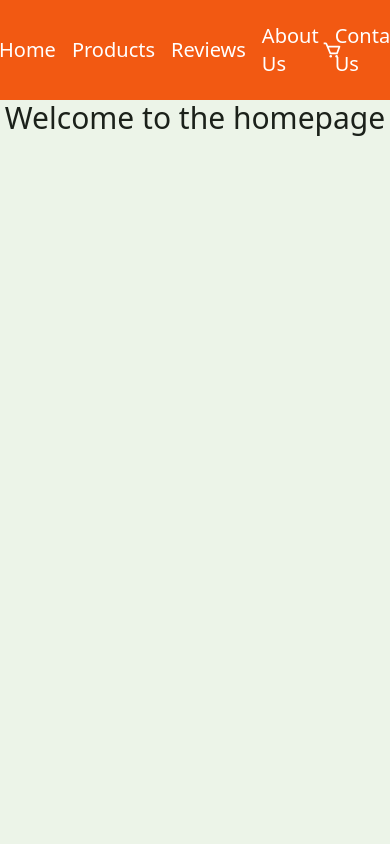
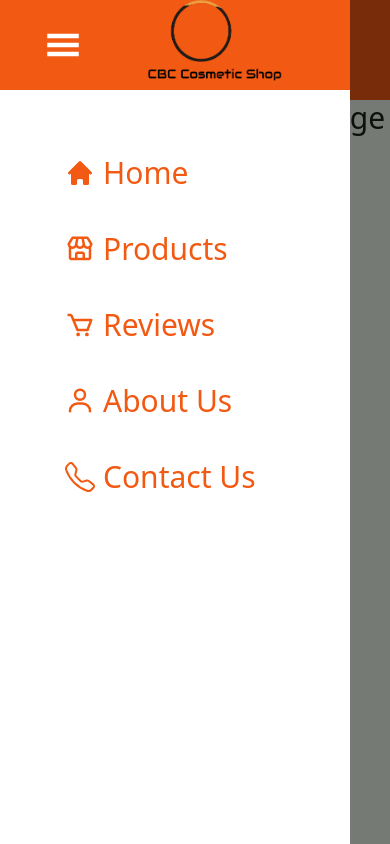
Before and after one commit to sxmiru/cosmetic-store-frontend, a React (Vite) app: page / in a window 390 px wide. Built offline with nearby package versions, Linux system fonts and the light colour scheme.

Commit message:
Responsive cart & navbar 📝

```diff
--- a/src/components/header.jsx
+++ b/src/components/header.jsx
@@ -1,9 +1,64 @@
-import { BiCart } from "react-icons/bi";
-import { Link } from "react-router-dom";
+import { useState } from "react";
+import { BiCart, BiStore, BiUser } from "react-icons/bi";
+import { BsTelephone } from "react-icons/bs";
+import { GiHamburgerMenu } from "react-icons/gi";
+import { HiHome } from "react-icons/hi";
+import { Link, useNavigate } from "react-router-dom";
 
 export default function Header() {
+    const navigate = useNavigate();
+    const [isOpen, setIsOpen] = useState(true);
     return (
             <header className="h-[100px] bg-accent flex  justify-center items-center relative">
+                {isOpen &&
+                    <div className="fixed z-[100] w-[100vw] h-[100vh] top-0 right-0 bg-black/50 md:hidden" >
+                        <div className="h-full w-[350px] bg-white flex flex-col">
+                            <div className="w-full h-[100px] bg-accent flex pl-[45px] flex-row items-center gap-[20px]">
+                                <GiHamburgerMenu className="text-white text-4xl md:hidden" onClick={()=>{
+                                    setIsOpen(false);
+                                }}/>
+                                <img className="w-[200px] h-[90px] object-cover cursor-pointer" src="logo.png" alt="logo" onClick={() => navigate("/")}/>
+                            </div>
+                            <div className="w-full h-full flex flex-col p-[45px] items-start">
+                            <button className="text-accent text-3xl flex flex-row items-center m-5" onClick={()=>{
+                                    setIsOpen(false);
+                                    navigate("/")
+                                }}>
+                                <HiHome className="text-accent mr-2"/> Home
+                            </button>
+                            <button className="text-accent text-3xl flex flex-row items-center m-5" onClick={()=>{
+                                    setIsOpen(false);
+                                    navigate("/products")
+                                }}>
+                                <BiStore className="text-accent mr-2"/> Products
+                            </button>
+                            <button className="text-accent text-3xl flex flex-row items-center m-5" onClick={()=>{
+                                    setIsOpen(false);
+                                    navigate("/reviews")
+                                }}>
+                                <BiCart className="text-accent mr-2"/> Reviews
+                            </button>
+                            <button className="text-accent text-3xl flex flex-row items-center m-5" onClick={()=>{
+                                    setIsOpen(false);
+                                    navigate("/about-us")
+                                }}>
+                                <BiUser className="text-accent mr-2"/> About Us
+                            </button>
+                            <button className="text-accent text-3xl flex flex-row items-center m-5" onClick={()=>{
+                                    setIsOpen(false);
+                                    navigate("/contact-us")
+                                }}>
+                                <BsTelephone className="text-accent mr-2"/> Contact Us
+                            </button>
+                            </div>
+                        </div>
+                    </div>
+                }
+                <img className="w-[200px] h-[90px] object-cover absolute md:left-[0px] cursor-pointer" src="logo.png" alt="logo" onClick={() => navigate("/")}/>
+                <GiHamburgerMenu className="text-white text-4xl absolute md:hidden left-[40px]" onClick={()=>{
+                    setIsOpen(true);
+                }}/>
+                <div className="w-full justify-center items-center hidden md:flex">
                     <Link to="/" className="text-white text-xl ml-4">
                         Home
                     </Link>
@@ -22,6 +77,7 @@
                     <Link to="/cart" className="absolute right-12">
                         <BiCart className="text-white text-xl ml-4"/>
                     </Link>
+                </div>
             </header>
     );
 }
--- a/src/pages/client/cart.jsx
+++ b/src/pages/client/cart.jsx
@@ -8,18 +8,24 @@
     const navigate = useNavigate();
     console.log(cart);
     return (
-        <div className="w-full h-screen flex flex-col py-[40px] items-center">
+        <div className="w-full h-screen flex flex-col px-[10px] py-[40px] items-center">
             {
                 cart.map(
                     (item)=>{
                         return(
-                            <div key={item.productId} className="w-[800px] h-[100px] m-[10px] shadow-2xl flex flex-row items-center relative">
-                                <img src={item.image} alt="product image" className="w-[100px] h-[100px] object-cover"/>
-                                <div className="w-[320px] h-full flex flex-col justify-center pl-[10px]">
-                                    <span className="font-bold">{item.name}</span>
-                                    <span className="font-semibold">{item.price}</span>
+                            <div key={item.productId} className="w-full md:w-[800px] h-[200px] md:h-[100px] m-[10px] shadow-2xl flex flex-row items-center relative">
+                                <div className="md:w-[100px] w-[200px] flex flex-col justify-center items-center">
+                                    <img src={item.image} alt="product image" className="w-[100px] h-[100px] object-cover"/>
+                                    <div className="h-full flex-col justify-center pl-[10px] flex md:hidden">
+                                        <span className="font-bold text-center md:text-left">{item.name}</span>
+                                        <span className="font-semibold text-center md:text-left">{item.price}</span>
+                                    </div>
                                 </div>
-                                <div className="w-[190px] h-full flex flex-row justify-center items-center">
+                                <div className="h-full flex-col justify-center pl-[10px] hidden md:flex">
+                                        <span className="font-bold text-center md:text-left">{item.name}</span>
+                                        <span className="font-semibold text-center md:text-left">{item.price}</span>
+                                    </div>
+                                <div className="w-[190px] h-full flex flex-row justify-center items-center text-4xl md:text-base">
                                     <button className="flex items-center justify-center w-[30px] rounded-lg bg-accent text-white font-bold cursor-pointer hover:bg-blue-400" onClick={
                                         ()=>{
                                             addToCart(item, -1);
@@ -34,10 +40,10 @@
                                         }
                                     }>+</button>
                                 </div>
-                                <div className="w-[190px] h-full flex justify-end items-center pr-[10px]">
+                                <div className="w-[190px] h-full flex justify-end items-center pr-[10px] text-3xl md:text-xl">
                                     <span className="font-semibold">{(item.quantity * item.price).toLocaleString('en-US', {minimumFractionDigits: 2, maximumFractionDigits: 2})}</span>
                                 </div>
-                                <button className="w-[30px] h-[30px] absolute right-[-40px] cursor-pointer text-white bg-red-600 shadow rounded-full flex justify-center items-center border-[2px] border-red-600 hover:bg-white hover:text-red-600" onClick={
+                                <button className="w-[30px] h-[30px] absolute md:right-[-40px] md:top-[35px] top-[0px] right-[0px] cursor-pointer text-white bg-red-600 shadow rounded-full flex justify-center items-center border-[2px] border-red-600 hover:bg-white hover:text-red-600 " onClick={
                                     ()=>{
                                         addToCart(item, -item.quantity)
                                         setCart(getCart());
@@ -48,11 +54,11 @@
                     }
                 )
             }
-            <div className="w-[800px] h-[100px] m-[10px] p-[10px] shadow-2xl flex flex-row items-center justify-end relative">
-                <span className="font-bold text-2xl ">
+            <div className="md:w-[800px] w-full h-[100px] m-[10px] p-[10px] shadow-2xl flex flex-row items-center justify-end relative">
+                <span className="font-bold md:text-2xl text-3xl ">
                     Total: {getTotal().toLocaleString('en-US', {minimumFractionDigits: 2, maximumFractionDigits: 2})}
                 </span>
-                <button className="absolute left-[10px] w-[150px] h-[50px] cursor-pointer rounded-lg shadow-2xl border-[2px] border-
+                <button className="absolute left-[10px] w-[150px] h-[50px] text-2xl md:text-base cursor-pointer rounded-lg shadow-2xl border-[2px] border-
                  text-white font-semibold bg-accent hover:bg-white hover:text-accent" onClick={
                     ()=>{
                         navigate("/checkout",
```
Also changed, not shown: src/pages/client/checkoutPage.jsx (+22 -16 lines), public/logo.png (added), src/pages/client/productOverviewPage.jsx (line endings or trailing spaces). Lines whose indentation alone changed are shown as unchanged.
